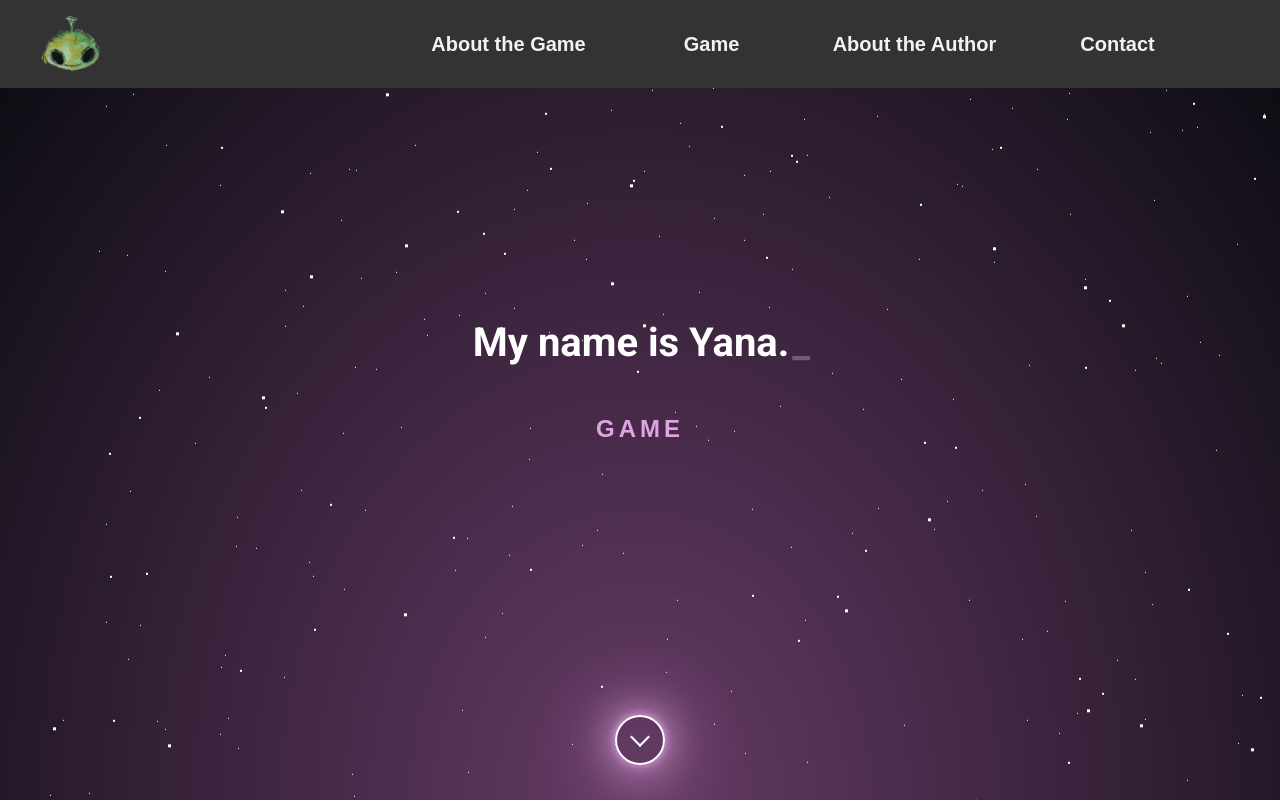
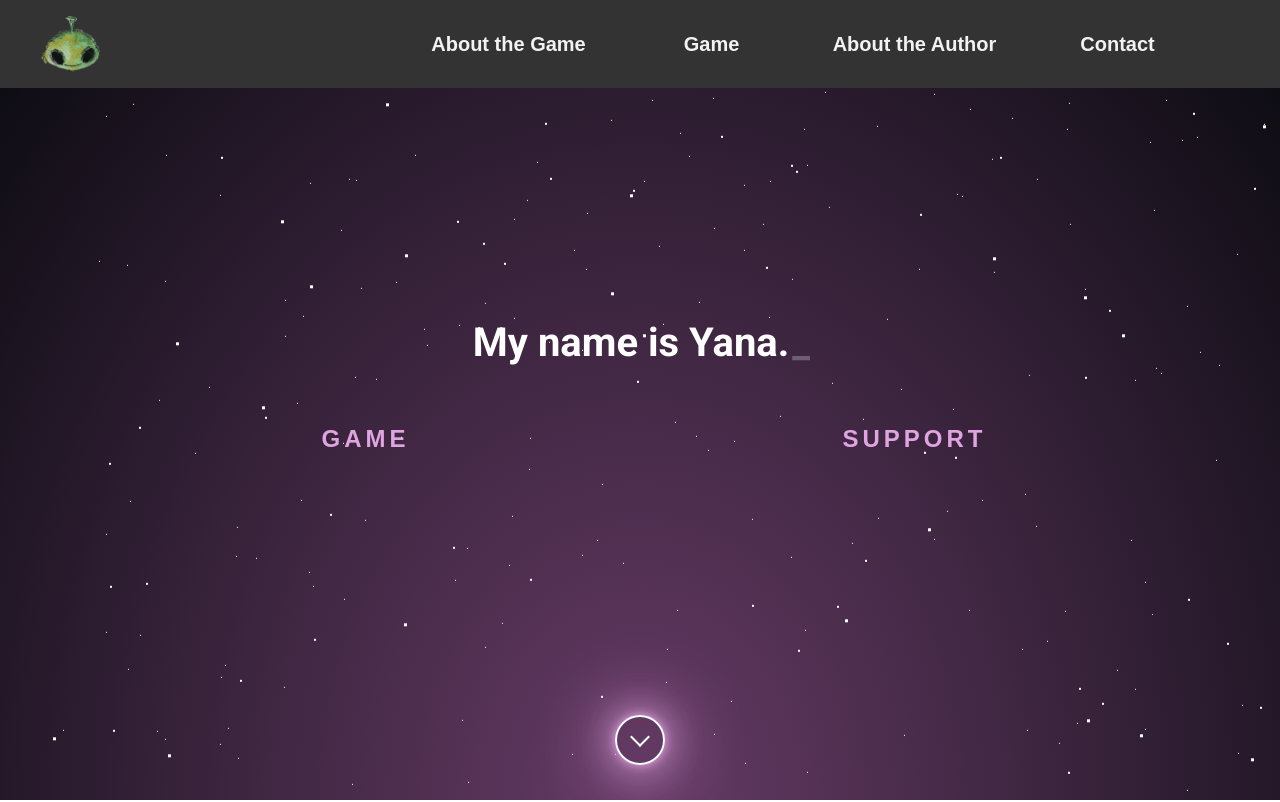
Before and after one commit to YanaKrukovets/aliencatcher, a Next.js app: page / in a window 1280 px wide. Shown: the top 802 px of the page. Built offline with nearby package versions, Linux system fonts and the light colour scheme; a web font is replaced by a local one.

Commit message:
add button

```diff
--- a/components/HomeBanner.js
+++ b/components/HomeBanner.js
@@ -29,6 +29,7 @@ const HeaderBanner = () => {
               />
             </h1>
           </div>
+          <div className="flex mt-[10px] justify-center mx-[50px] md:flex-col">
             <div className="projects-container flex-disp">
               <Link class="my-work-btn sm:my-[20px]" href="/game">
                 <span></span>
@@ -36,6 +37,19 @@ const HeaderBanner = () => {
                 <span></span>
                 <span></span>Game
               </Link>
+            </div>
+            <div className="projects-container flex-disp">
+              <Link
+                class="my-work-btn sm:my-[20px]"
+                href="https://buymeacoffee.com/yanashellii"
+                target="_blank"
+              >
+                <span></span>
+                <span></span>
+                <span></span>
+                <span></span>Support
+              </Link>
+            </div>
           </div>
           <div id="stars"></div>
           <div id="stars2"></div>
--- a/components/Project.js
+++ /dev/null
@@ -1,39 +0,0 @@
-import react from "react";
-import Image from "next/image";
-
-const Project = ({ href, src, alt, tech, text, year }) => {
-  return (
-    <div>
-      <div className="project-card">
-        <a href={href} target="_blank" rel="noreferrer">
-          <div className="imageContainer">
-            <Image
-              src={src}
-              alt={alt}
-              height={230}
-              width={330}
-              className="image mb-[7px]"
-            />
-
-            <div className="overlay">
-              <p>
-                <b>VIEW</b>
-              </p>
-            </div>
-          </div>
-        </a>
-        <div className="px-[10px]" role="button" tabIndex="0">
-          <div className="flex justify-between leading-[19px]">
-            <p className="text">{text}</p>
-            <p>{year}</p>
-          </div>
-          <p className="tech">
-            <b>Technologies:</b> {tech}
-          </p>
-        </div>
-      </div>
-    </div>
-  );
-};
-
-export default Project;
--- a/components/Projects.js
+++ /dev/null
@@ -1,15 +0,0 @@
-import React from "react";
-
-const Projects = () => {
-  return (
-    <div id="projects" className="purple py-[40px] font-roboto">
-      <div className="max-w-wrapper px-5 mx-auto py-[20px]">
-        <h2 className="pb-[10px] text-[27px]">
-          <b>Current progress</b>
-        </h2>
-      </div>
-    </div>
-  );
-};
-
-export default Projects;
--- a/pages/index.js
+++ b/pages/index.js
@@ -1,7 +1,7 @@
 import About from "../components/About";
 import AboutGame from "../components/AboutGame";
 import Head from "next/head";
-import Projects from "../components/Projects";
+
 import ContactForm from "../components/Contact";
 import HeaderBanner from "../components/HomeBanner";
 
```
Lines whose indentation alone changed are shown as unchanged.
